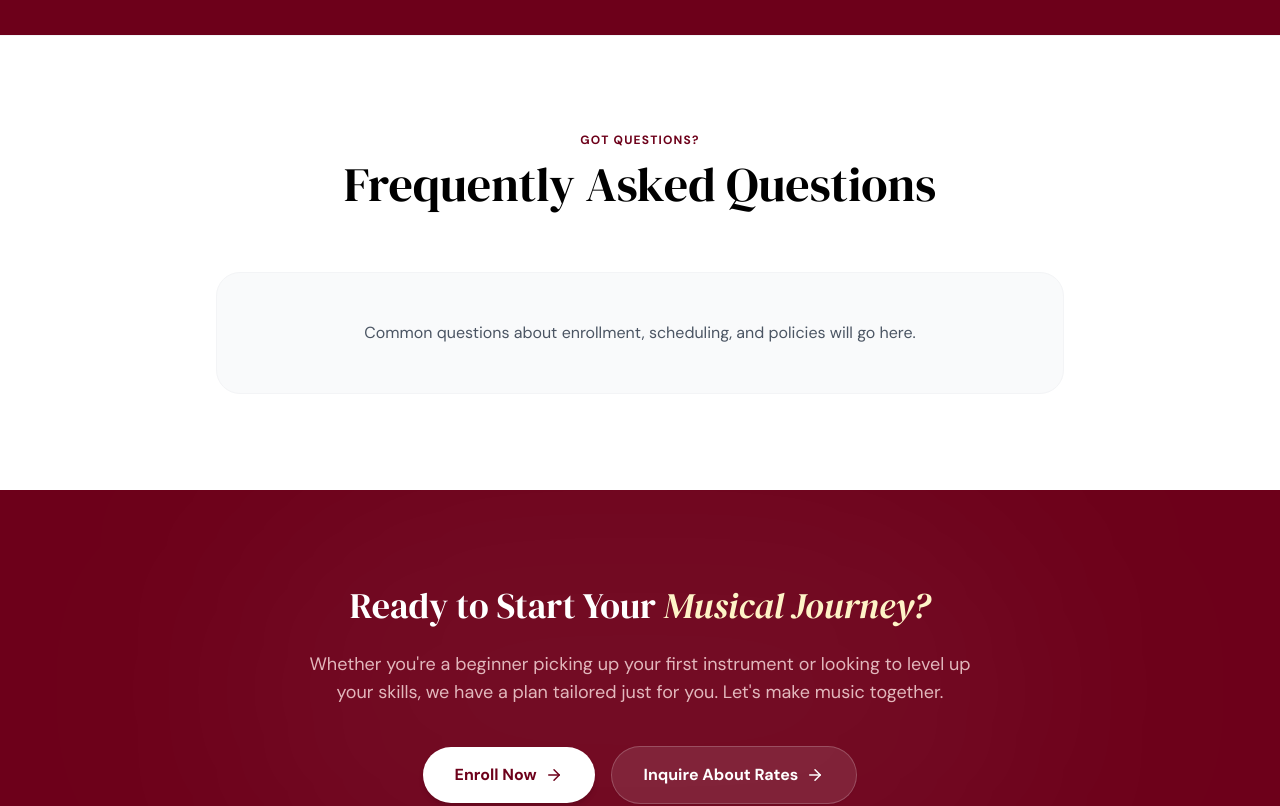
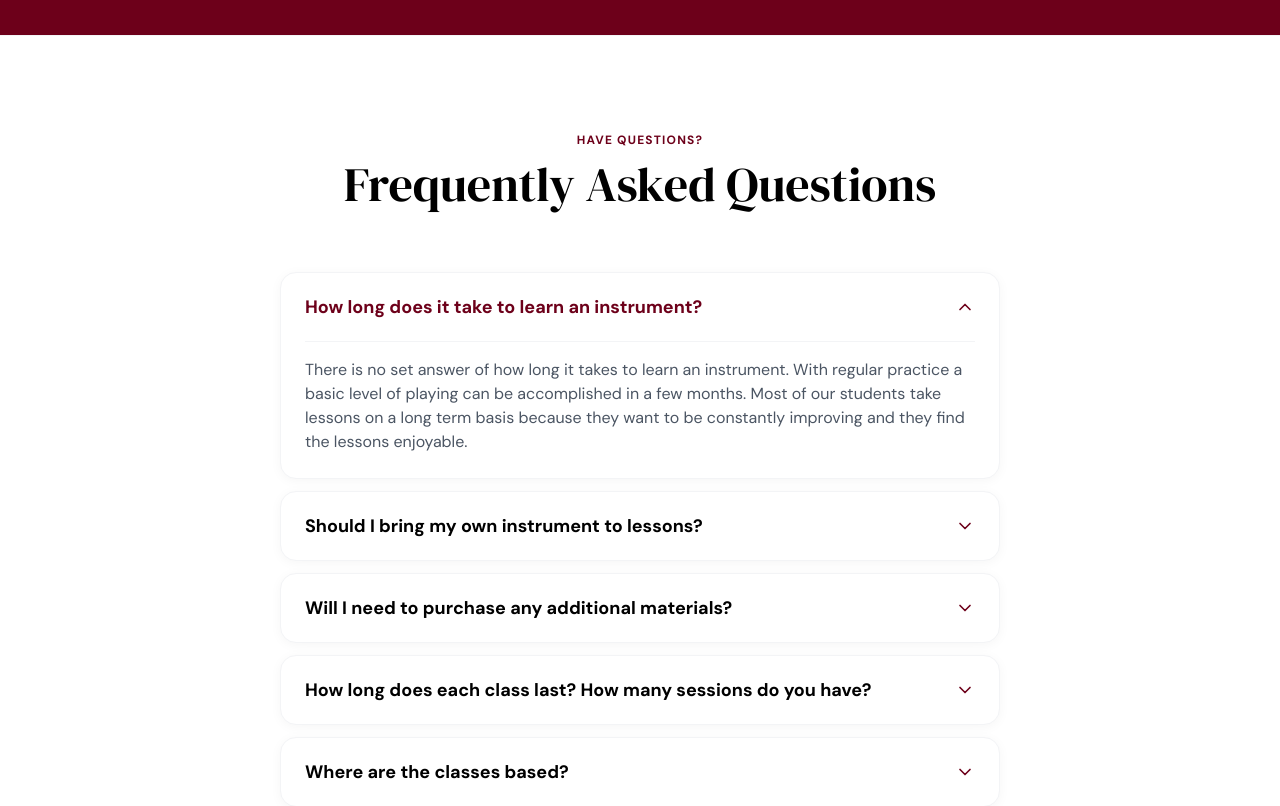
Before and after one commit to josephloochunhoe/jdmusicwebsite, a React (Vite) app: page /pricing-faq in a window 1280 px wide. Shown: the part 1380-2186 px from the top of the page. Built offline with nearby package versions, Linux system fonts and the light colour scheme.

Commit message:
feat: add interactive animated FAQ accordion to PricingFaq page

```diff
--- a/src/pages/PricingFaq.jsx
+++ b/src/pages/PricingFaq.jsx
@@ -1,9 +1,53 @@
 import React, { useState } from 'react';
-import { MapPin, Home, Users, Building, GraduationCap, Baby, HeartHandshake, Mic2, ArrowRight } from 'lucide-react';
+import { MapPin, Home, Users, Building, GraduationCap, Baby, HeartHandshake, Mic2, ArrowRight, ChevronDown } from 'lucide-react';
 import { Link } from 'react-router-dom';
+
+const faqItems = [
+  {
+    id: 1,
+    question: "How long does it take to learn an instrument?",
+    answer: "There is no set answer of how long it takes to learn an instrument. With regular practice a basic level of playing can be accomplished in a few months. Most of our students take lessons on a long term basis because they want to be constantly improving and they find the lessons enjoyable."
+  },
+  {
+    id: 2,
+    question: "Should I bring my own instrument to lessons?",
+    answer: "No, just come as you are, but come ready to learn! At JD.Music Academy, we've got you covered with all the essential equipment for your lessons. While having your own instrument for home practice is encouraged, there's no need to bring it with you each week. Simply show up with an open mind and a passion for music, we'll take care of the rest."
+  },
+  {
+    id: 3,
+    question: "Will I need to purchase any additional materials?",
+    answer: "Most teachers require a book for their students to use. In addition, there may be other accessories the student will want in order to progress within his/her studies (e.g., capo, tuner, strap, songbooks)."
+  },
+  {
+    id: 4,
+    question: "How long does each class last? How many sessions do you have?",
+    answer: "We have two time slots available: 30–40 minutes and 1 hour classes. Lessons are held once a week, with flexible scheduling options for both individual and group sessions."
+  },
+  {
+    id: 5,
+    question: "Where are the classes based?",
+    answer: "Our classes are held at our home-based studio in Kajang and also at a partner location in Sri Hartamas, KL. We also offer online lessons and limited in-house sessions (additional charges may apply depending on location)."
+  },
+  {
+    id: 6,
+    question: "What types of lessons do you provide?",
+    answer: "We offer fun, performance-based lessons tailored to your style and pace in: Guitar (Acoustic & Electric), Drums & Cajon, Vocals, Bass, and Ukulele. Perfect for total beginners or those looking to level up."
+  },
+  {
+    id: 7,
+    question: "What packages do you offer?",
+    answer: "We offer tailored paths including Individual & Group Lessons (Kajang, Sri Hartamas, or Online), School & Kindergarten Programs (weekly enrichment), Church Music Lessons (worship team setups), and interactive Masterclass Workshops."
+  },
+  {
+    id: 8,
+    question: "What other services do you support?",
+    answer: "Beyond education, JD.Music supports Live Band Events, providing heart-led performances for special functions, fundraisers, and community programs."
+  }
+];
 
 const PricingFaq = () => {
   const [activeView, setActiveView] = useState('individual');
+  const [openId, setOpenId] = useState(1);
 
   const individualPlans = [
     {
@@ -200,13 +244,41 @@ const PricingFaq = () => {
 
       {/* FAQ SECTION */}
       <section className="py-24 bg-white border-t border-gray-100">
-        <div className="max-w-4xl mx-auto px-6">
+        <div className="max-w-3xl mx-auto px-6">
           <div className="text-center mb-16">
-            <h2 className="text-xs font-bold tracking-widest text-jd-burgundy uppercase mb-3">Got Questions?</h2>
+            <h2 className="text-xs font-bold tracking-widest text-jd-burgundy uppercase mb-3">Have Questions?</h2>
             <h3 className="text-4xl md:text-5xl font-serif text-jd-black">Frequently Asked Questions</h3>
           </div>
-          <div className="bg-gray-50 rounded-3xl p-12 text-center border border-gray-100">
-            <p className="text-gray-600">Common questions about enrollment, scheduling, and policies will go here.</p>
+
+          <div className="space-y-3">
+            {faqItems.map((item) => (
+              <div
+                key={item.id}
+                className="border border-gray-100 rounded-2xl overflow-hidden bg-white shadow-[0_2px_12px_rgba(0,0,0,0.04)] hover:shadow-[0_4px_20px_rgba(0,0,0,0.07)] transition-shadow duration-300"
+              >
+                <button
+                  onClick={() => setOpenId(openId === item.id ? null : item.id)}
+                  className="w-full flex items-center justify-between gap-4 px-6 py-5 text-left"
+                >
+                  <span className={`font-bold text-base md:text-lg transition-colors duration-200 ${openId === item.id ? 'text-jd-burgundy' : 'text-jd-black'}`}>
+                    {item.question}
+                  </span>
+                  <ChevronDown
+                    size={20}
+                    className={`flex-shrink-0 text-jd-burgundy transition-transform duration-300 ${
+                      openId === item.id ? 'rotate-180' : 'rotate-0'
+                    }`}
+                  />
+                </button>
+                {openId === item.id && (
+                  <div className="px-6 pb-6">
+                    <div className="border-t border-gray-100 pt-4">
+                      <p className="text-gray-600 leading-relaxed text-sm md:text-base">{item.answer}</p>
+                    </div>
+                  </div>
+                )}
+              </div>
+            ))}
           </div>
         </div>
       </section>
```
